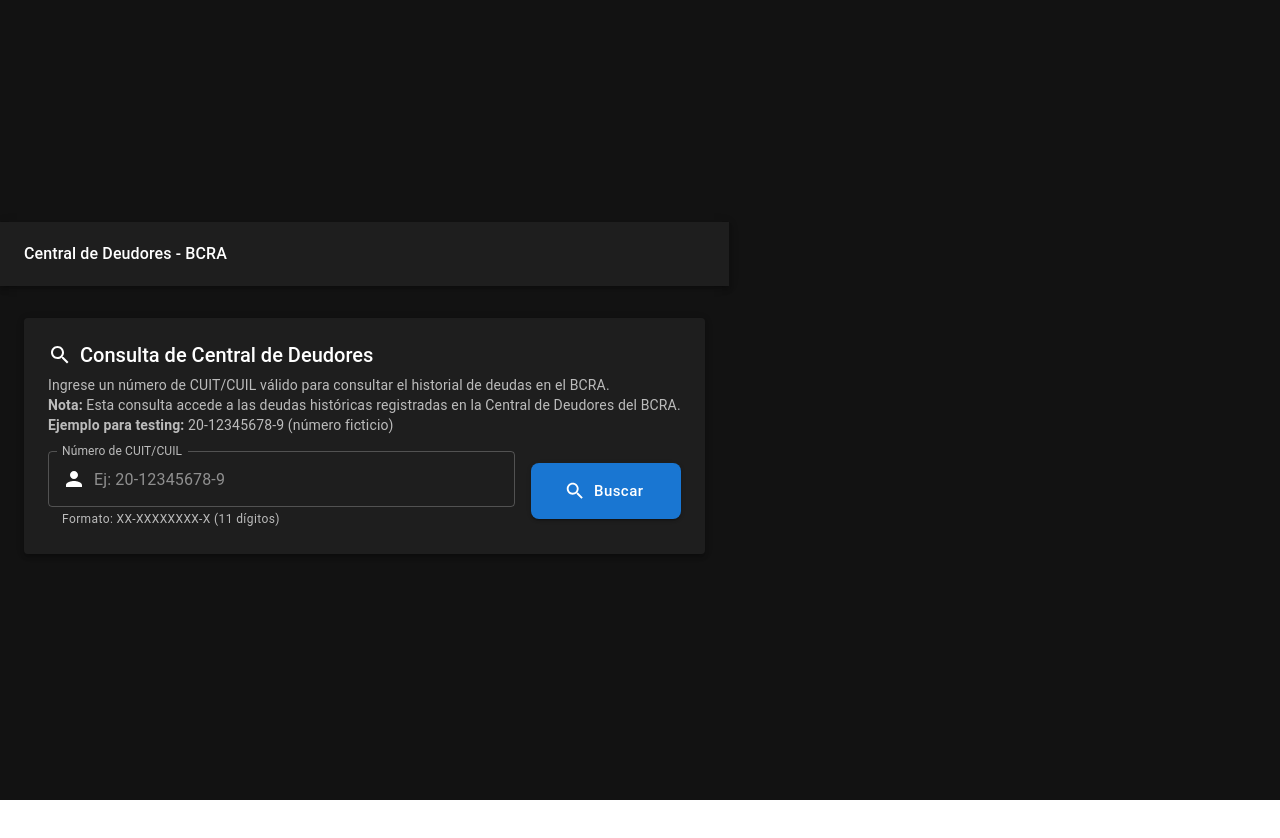
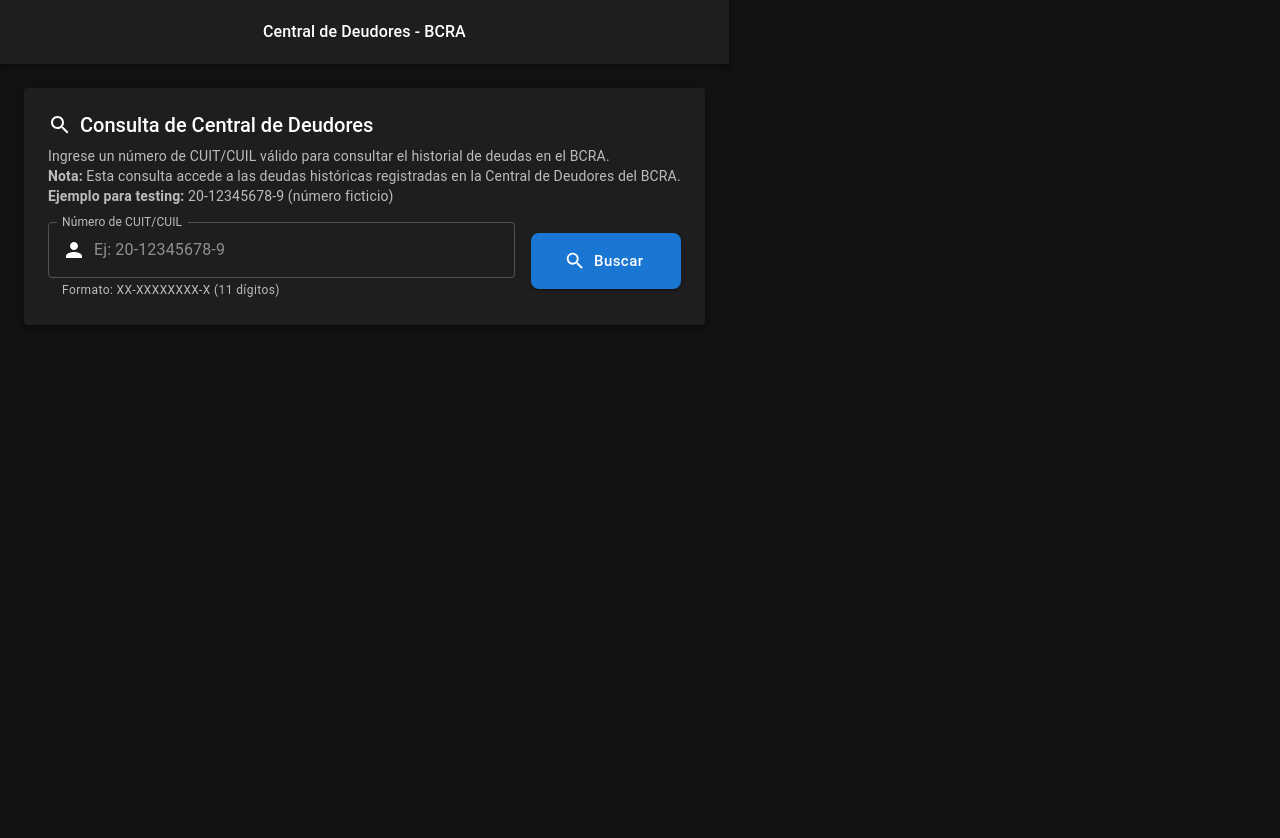
Before and after one commit to fabio2100/graficos-central-deudores, a React (Vite) app: page / in a window 1280 px wide. Shown: the top 838 px of the page. Before the commit the page ends 800 px from the top, so only its background shows below. Built offline with nearby package versions, Linux system fonts and the light colour scheme.

Commit message:
feature: mejoras en info mostrada

```diff
--- a/src/App.tsx
+++ b/src/App.tsx
@@ -7,14 +7,30 @@
   return (
     <ThemeProvider theme={theme}>
       <CssBaseline />
-      <AppBar position="static" sx={{ mb: 4 }}>
+      <AppBar position="static">
         <Toolbar>
-          <Typography variant="h6" component="div" sx={{ flexGrow: 1 }}>
+          <Typography
+            variant="h6"
+            component="div"
+            sx={{
+              flexGrow: 1,
+              textAlign: 'center'
+            }}
+          >
             Central de Deudores - BCRA
           </Typography>
         </Toolbar>
       </AppBar>
-      <Container maxWidth="lg">
+      <Container
+        maxWidth="lg"
+        sx={{
+          pt: 3,
+          minHeight: '100vh',
+          display: 'flex',
+          flexDirection: 'column',
+          alignItems: 'center'
+        }}
+      >
         <GraficoDeudas />
       </Container>
     </ThemeProvider>
--- a/src/components/GraficoDeudas.tsx
+++ b/src/components/GraficoDeudas.tsx
@@ -12,8 +12,6 @@
   CircularProgress,
   InputAdornment,
   Chip,
-  Tooltip,
-  IconButton,
 } from '@mui/material';
 import {
   Search as SearchIcon,
@@ -23,7 +21,6 @@
   Warning as WarningIcon,
   CheckCircle as CheckCircleIcon,
   Error as ErrorIcon,
-  Refresh as RefreshIcon,
 } from '@mui/icons-material';
 import {
   LineChart,
@@ -399,11 +396,11 @@
   const estadisticas = useMemo(() => {
     if (!datosConsulta?.periodos) return null;
 
-    const ultimoPeriodo = datosConsulta.periodos[datosConsulta.periodos.length - 1];
-    const totalDeuda = ultimoPeriodo.entidades.reduce((sum: number, entidad: Entidad) => sum + entidad.monto, 0);
-    const entidadesConDeuda = ultimoPeriodo.entidades.filter((entidad: Entidad) => entidad.monto > 0).length;
-    const totalEntidades = ultimoPeriodo.entidades.length;
-    const situacionMasAlta = Math.max(...ultimoPeriodo.entidades.map((entidad: Entidad) => entidad.situacion));
+    const primerPeriodo = datosConsulta.periodos[0]; // Tomar el primer período
+    const totalDeuda = primerPeriodo.entidades.reduce((sum: number, entidad: Entidad) => sum + entidad.monto, 0);
+    const entidadesConDeuda = primerPeriodo.entidades.filter((entidad: Entidad) => entidad.monto > 0).length;
+    const totalEntidades = primerPeriodo.entidades.length;
+    const situacionMasAlta = Math.max(...primerPeriodo.entidades.map((entidad: Entidad) => entidad.situacion));
 
     return {
       totalDeuda,
@@ -495,8 +492,8 @@
 
       {/* Estadísticas */}
       {estadisticas && (
-        <Box sx={{ mb: 3, display: 'flex', gap: 3, flexWrap: 'wrap' }}>
-          <Box sx={{ flex: 1, minWidth: 200 }}>
+        <Box sx={{ mb: 3, display: 'flex', justifyContent: 'center' }}>
+          <Box sx={{ minWidth: 200 }}>
             <Card elevation={2}>
               <CardContent sx={{ textAlign: 'center' }}>
                 <TrendingUpIcon sx={{ fontSize: 40, color: 'primary.main', mb: 1 }} />
@@ -505,46 +502,6 @@
                 </Typography>
                 <Typography variant="body2" color="text.secondary">
                   Deuda Total
-                </Typography>
-              </CardContent>
-            </Card>
-          </Box>
-          <Box sx={{ flex: 1, minWidth: 200 }}>
-            <Card elevation={2}>
-              <CardContent sx={{ textAlign: 'center' }}>
-                <BusinessIcon sx={{ fontSize: 40, color: 'info.main', mb: 1 }} />
-                <Typography variant="h6" color="info.main">
-                  {estadisticas.entidadesConDeuda}/{estadisticas.totalEntidades}
-                </Typography>
-                <Typography variant="body2" color="text.secondary">
-                  Entidades con Deuda
-                </Typography>
-              </CardContent>
-            </Card>
-          </Box>
-          <Box sx={{ flex: 1, minWidth: 200 }}>
-            <Card elevation={2}>
-              <CardContent sx={{ textAlign: 'center' }}>
-                {obtenerIconoSituacion(estadisticas.situacionMasAlta)}
-                <Typography variant="h6" sx={{ color: obtenerColorSituacion(estadisticas.situacionMasAlta) }}>
-                  Situación {estadisticas.situacionMasAlta}
-                </Typography>
-                <Typography variant="body2" color="text.secondary">
-                  {obtenerTextoSituacion(estadisticas.situacionMasAlta)}
-                </Typography>
-              </CardContent>
-            </Card>
-          </Box>
-          <Box sx={{ flex: 1, minWidth: 200 }}>
-            <Card elevation={2}>
-              <CardContent sx={{ textAlign: 'center' }}>
-                <Tooltip title="Recargar datos">
-                  <IconButton onClick={buscarDeudor} disabled={cargando}>
-                    <RefreshIcon sx={{ fontSize: 40, color: 'success.main' }} />
-                  </IconButton>
-                </Tooltip>
-                <Typography variant="body2" color="text.secondary" sx={{ mt: 1 }}>
-                  Actualizar
                 </Typography>
               </CardContent>
             </Card>
```
Also changed, not shown: 1 other file (tests, documents, lock files or other folders).
